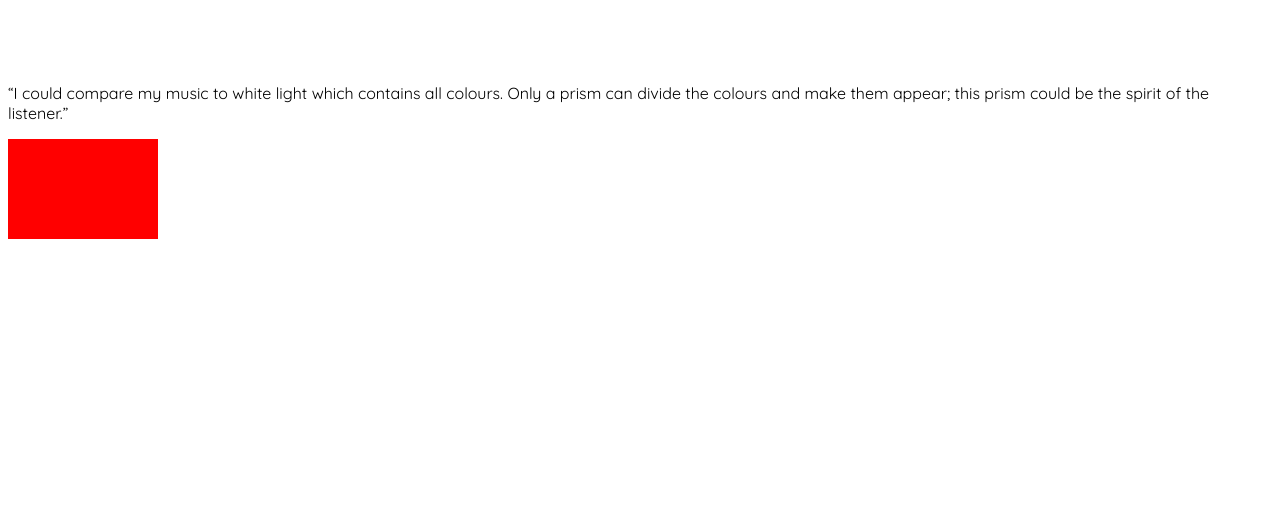
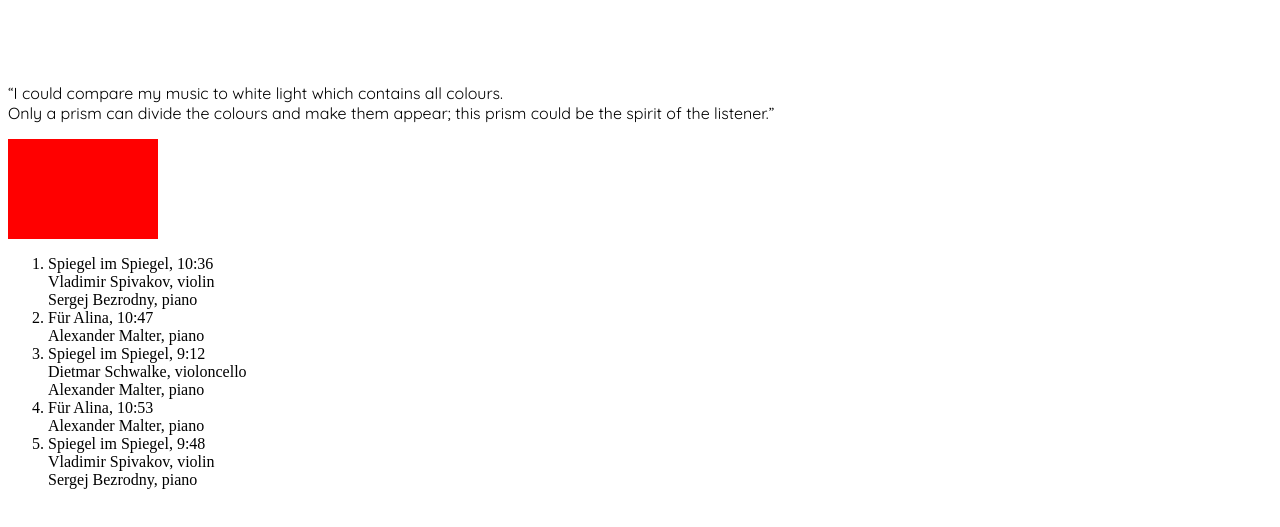
Before and after one commit to Seanheller/assignment2, a plain HTML site: page index.html in a window 1280 px wide. Shown: the part 253-780 px from the top of the page. Drawn offline with Linux system fonts and the light colour scheme.

Commit message:
Added list items;changed <div> into <br> for correctness

```diff
--- a/index.html
+++ b/index.html
@@ -10,8 +10,25 @@
       <header>
       <h1>Alina by Arvo Pärt</h1>
       </header>
-      <p>“I could compare my music to white light which contains all colours. Only a prism can divide the colours and make them appear; this prism could be the spirit of the listener.”<p>
+      <p>“I could compare my music to white light which contains all colours. <br>Only a prism can divide the colours and make them appear; this prism could be the spirit of the listener.”<p>
       <div id="dada"></div>
-      <h1></h1>
+      <header2>
+         <ol>
+            <li>Spiegel im Spiegel, 10:36<br>
+            Vladimir Spivakov, violin<br>
+            Sergej Bezrodny, piano</br>
+
+            <li>Für Alina, 10:47<br>
+            Alexander Malter, piano<br>
+            <li>Spiegel im Spiegel, 9:12<br>
+            Dietmar Schwalke, violoncello<br>
+            Alexander Malter, piano</li>
+            <li>Für Alina, 10:53<br>
+            Alexander Malter, piano</li>
+            <li>Spiegel im Spiegel, 9:48<br>
+            Vladimir Spivakov, violin<br>
+            Sergej Bezrodny, piano</li>
+      </header2>
+</ol>
    </body>
    </html>
```
